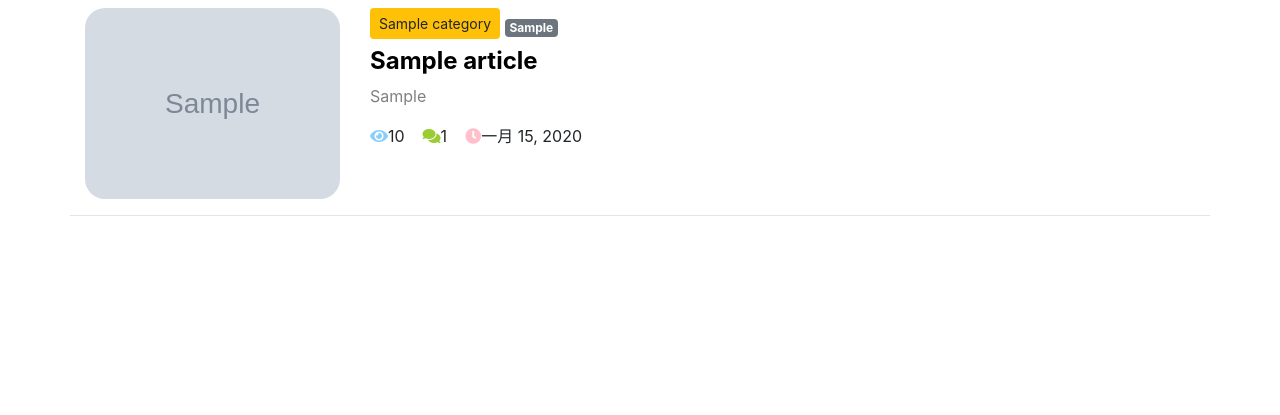
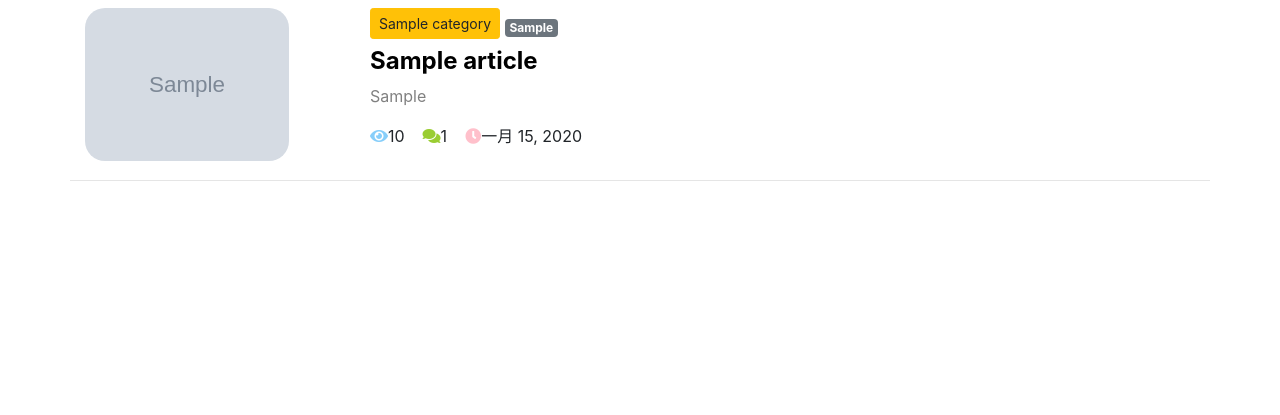
Before and after one commit to wy18569546920/WYBlog, a Django app: template WYblog/templates/index.html in a window 1280 px wide. Shown: the part 56-471 px from the top of the page. Run offline with Django 3.2, Linux system fonts and the light colour scheme; tables that the repository leaves empty hold one stand-in row (values such as "Sample post"); the template is opened without the code that fills it: values that come from a table or form of the project are taken from there, most other values are stand-ins (such as "Sample title", 1, 10 or a date in 2020); grey boxes marked "Sample" are stand-in pictures; parts of the project's set-up code (start-up, migrations or seed data) failed here and were passed over; some libraries are stand-ins or nearby versions.

Commit message:
首页图片显示大小修改

```diff
--- a/WYblog/templates/index.html
+++ b/WYblog/templates/index.html
@@ -78,7 +78,7 @@
             <!-- 文章内容 -->
             <!-- 标题图 -->
             <div class="col-3">
-                <img src="{{ article.avatar.url }}" alt="avatar" style="max-width:100%; border-radius: 20px">
+                <img src="{{ article.avatar.url }}" alt="avatar" style="max-width:80%; border-radius: 20px">
             </div>
             <div class="col">
                 <!-- 栏目 -->
```
